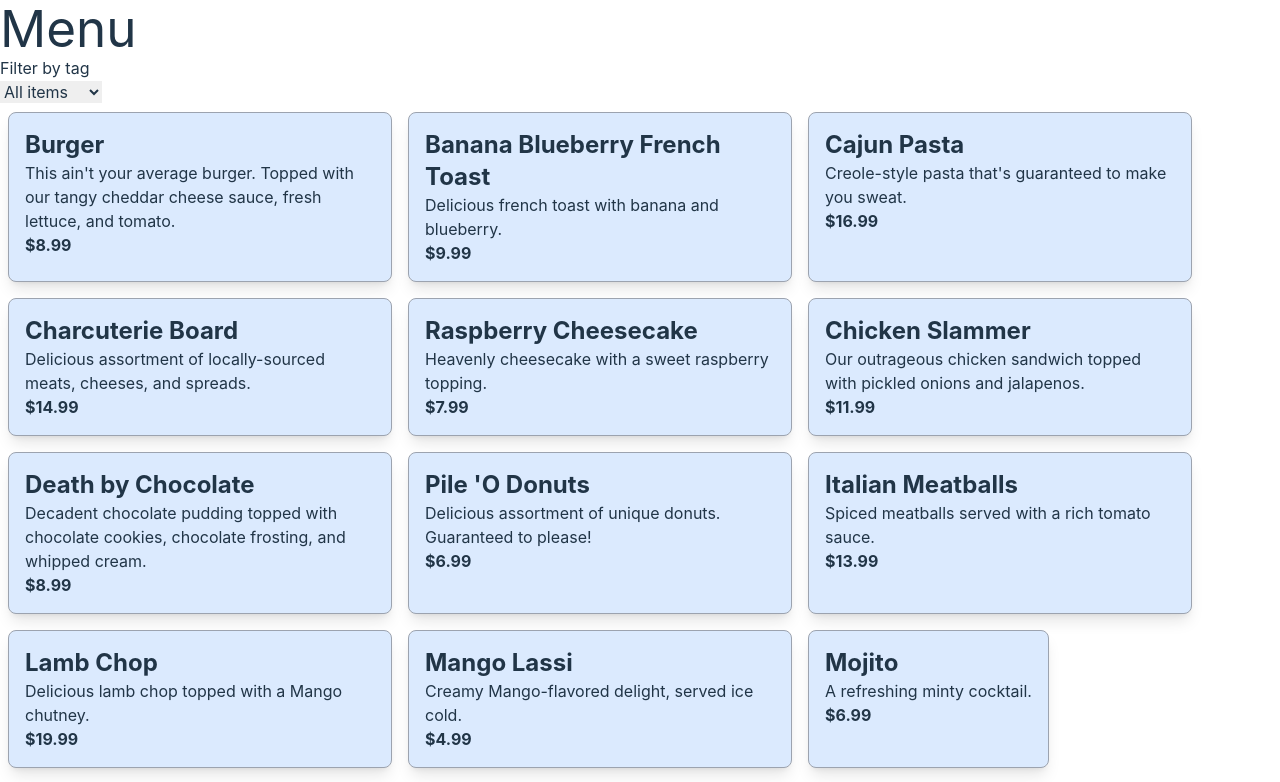
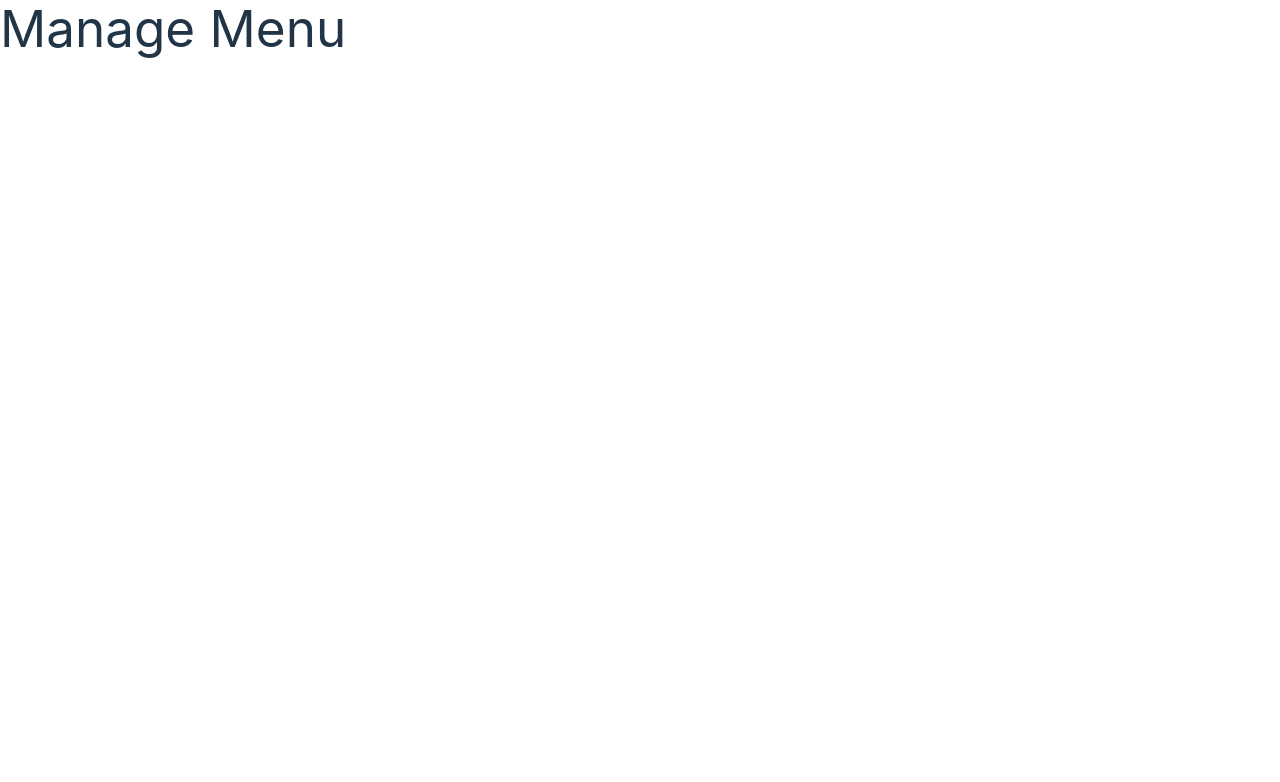
Before and after one commit to vincentowler/everlaw-shoes, a React (Vite) app: page /manage in a window 1280 px wide. Shown: the top 782 px of the page. Built offline with nearby package versions, Linux system fonts and the light colour scheme; data requests are answered from the project's data file.

Commit message:
add routes

```diff
--- /dev/null
+++ b/src/ManageMenu.tsx
@@ -0,0 +1,7 @@
+export default function ManageMenu() {
+  return (
+    <>
+      <h1>Manage Menu</h1>
+    </>
+  );
+}
--- a/src/main.tsx
+++ b/src/main.tsx
@@ -1,7 +1,14 @@
 import ReactDOM from "react-dom/client";
 import "./index.css";
 import { Menu } from "./Menu";
+import { BrowserRouter, Route, Routes } from "react-router-dom";
+import ManageMenu from "./ManageMenu";
 
 ReactDOM.createRoot(document.getElementById("root") as HTMLElement).render(
-  <Menu />
+  <BrowserRouter>
+    <Routes>
+      <Route path="/" element={<Menu />} />
+      <Route path="/manage" element={<ManageMenu />} />
+    </Routes>
+  </BrowserRouter>
 );
```
